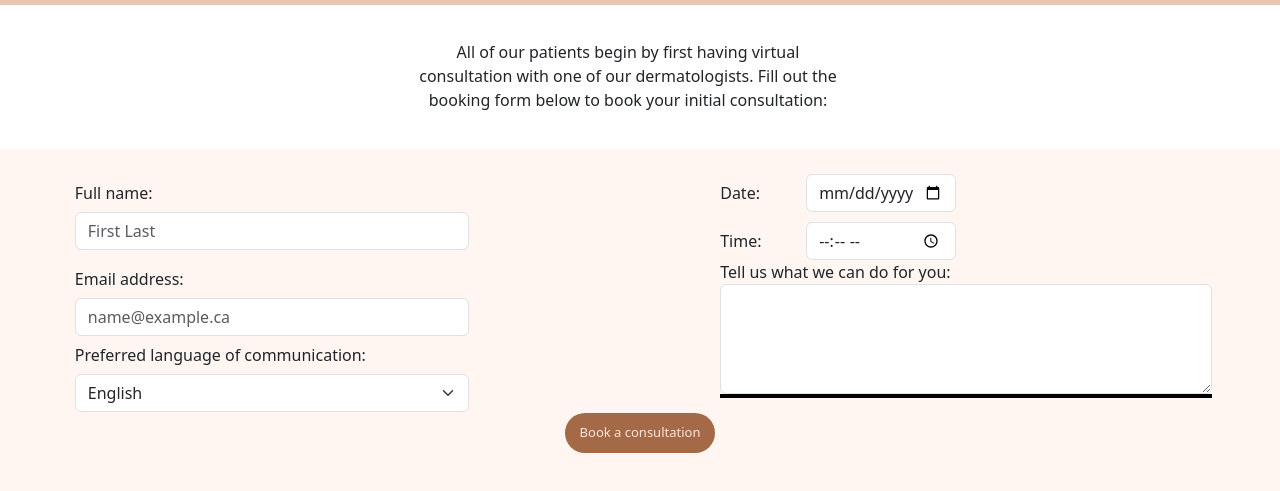
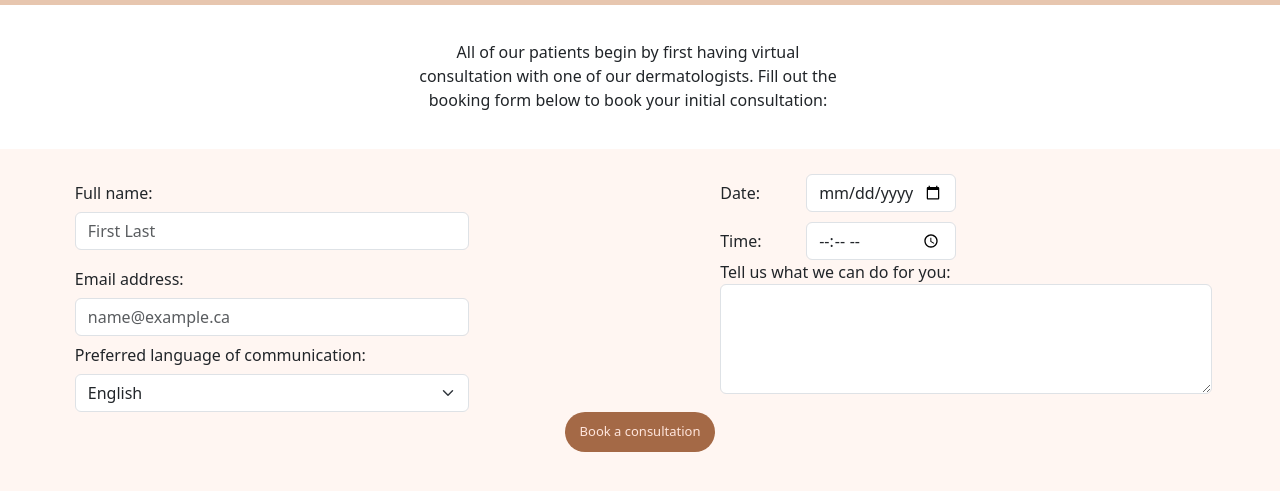
Before and after one commit to zkmacdon/SEG3125-Project1, a plain HTML site: page booking.html in a window 1280 px wide. Shown: the part 75-566 px from the top of the page. Drawn offline with nearby package versions, Linux system fonts and the light colour scheme; a web font is replaced by a local one.

Commit message:
more changes to booking

```diff
--- a/booking.html
+++ b/booking.html
@@ -125,7 +125,7 @@
                                       <textarea class="form-control" id="biginput" rows="4"></textarea>
 
                                     </div>
-                                    <div class="col" style="border: 2px solid black;">
+
 
                                 </div>
 
```
